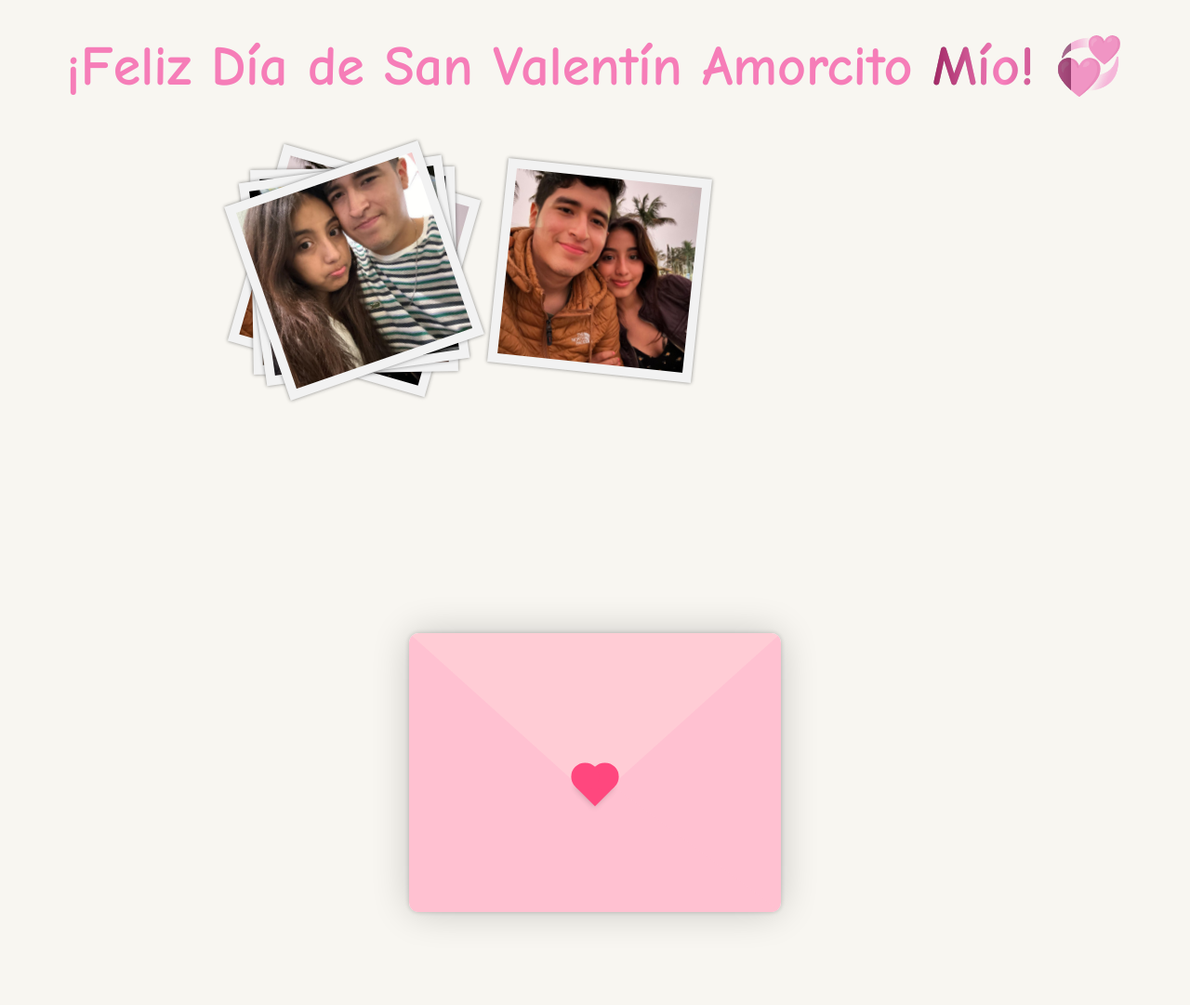
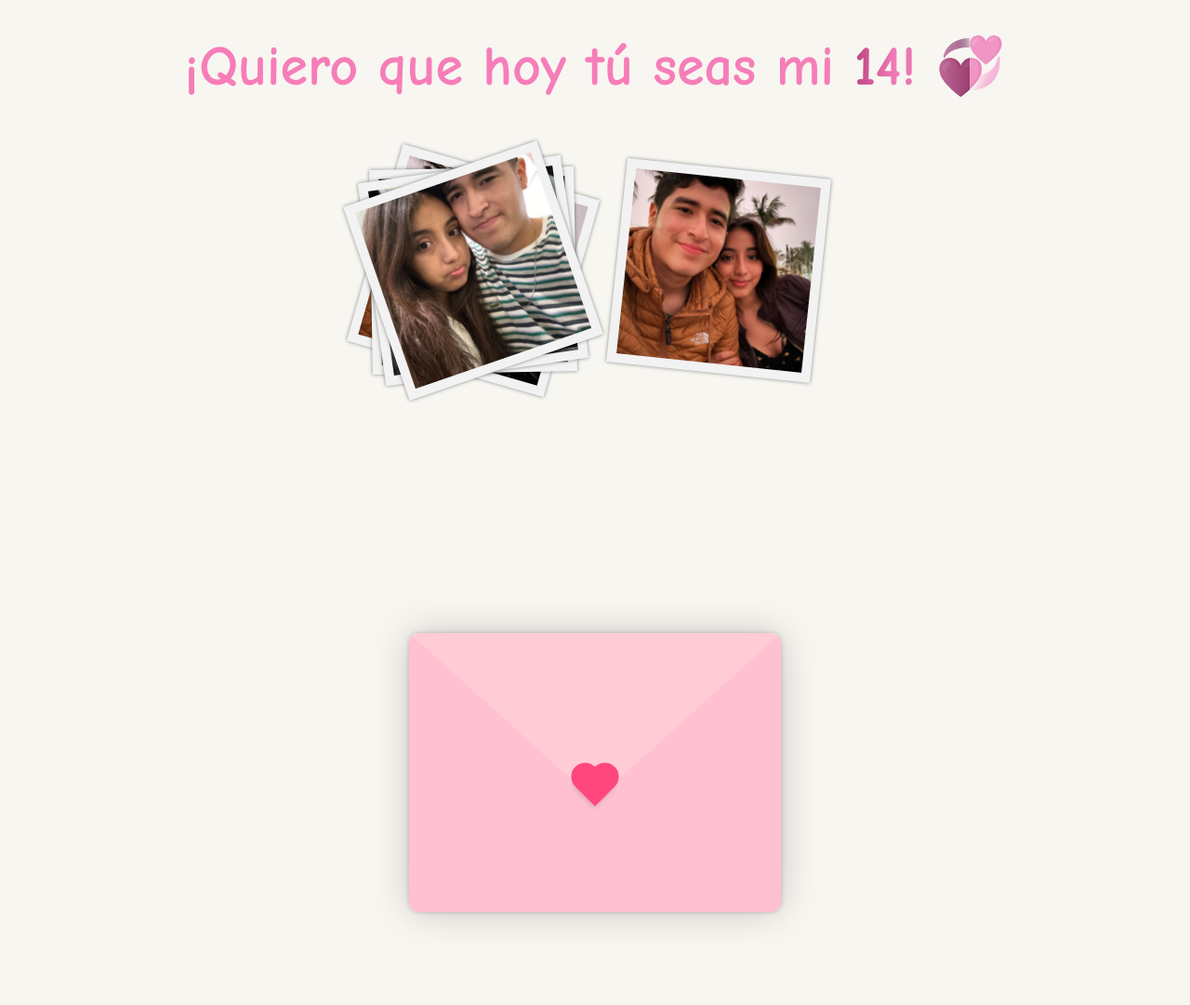
Before and after one commit to Axl3023/Monita, a plain HTML site: page index.html in a window 1280 px wide. Shown: the whole page at 93% size. Drawn offline with Linux system fonts and the light colour scheme.

Commit message:
Update index.html
Modificando el index

```diff
--- a/index.html
+++ b/index.html
@@ -13,7 +13,7 @@
 <body>
 
     <div id="encabezado-container">
-        <div id="brillo">¡Feliz Día de San Valentín Amorcito Mío! 💞</div>
+        <div id="brillo">¡Quiero que hoy tú seas mi 14! 💞</div>
     </div>
 
     <div class="galeria">
```
